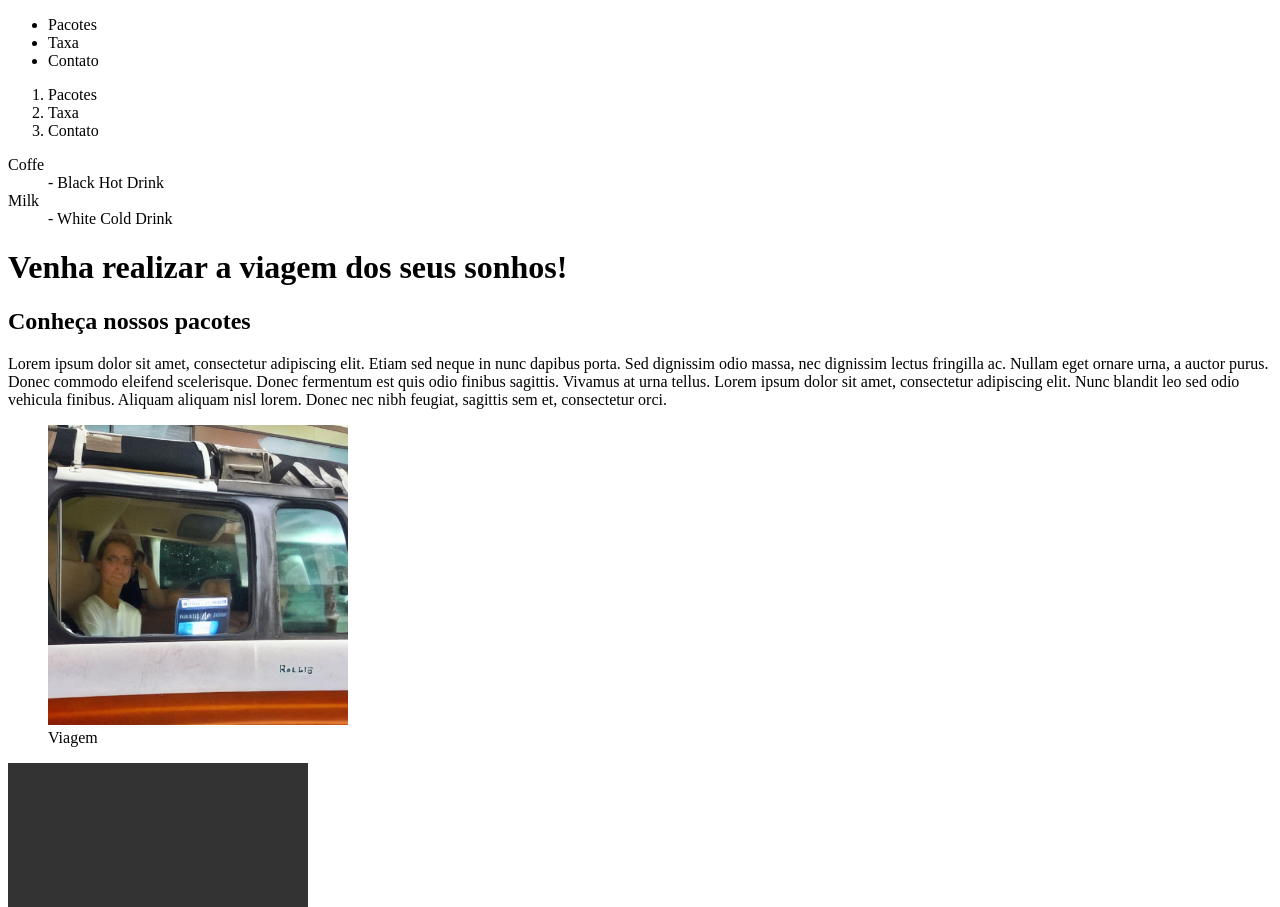
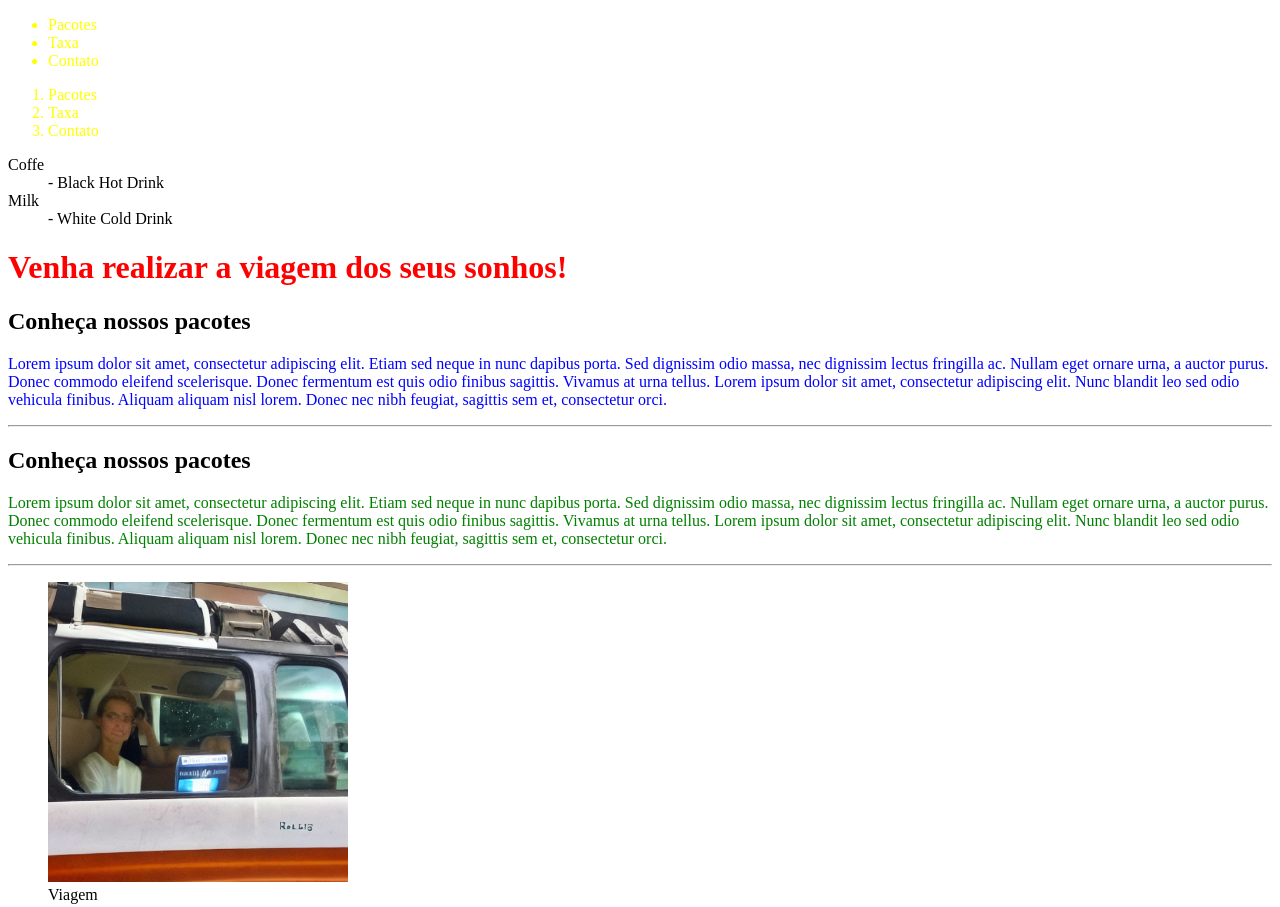
Before and after one commit to GetulioLT/Atividades-facul, a plain HTML site: page Html, CSS e Bootstrap/exemplo das aulas/index.html in a window 1280 px wide. Shown: the top 907 px of the page. Drawn offline with Linux system fonts and the light colour scheme; grey boxes are pictures that could not be loaded.

Commit message:
aula 7 HTML, CSS e Bootstrap
Começando stile com css

```diff
--- /dev/null
+++ b/Html, CSS e Bootstrap/exemplo das aulas/css/index.css
@@ -0,0 +1,3 @@
+li{
+    color: yellow;
+}
--- a/Html, CSS e Bootstrap/exemplo das aulas/index.html
+++ b/Html, CSS e Bootstrap/exemplo das aulas/index.html
@@ -4,6 +4,12 @@
     <meta charset="UTF-8">
     <meta name="viewport" content="width=device-width, initial-scale=1.0">
     <title>Viagem dos sonhos</title>
+    <style>
+        p{
+            color: green;
+        }
+    </style>
+    <link rel="stylesheet" href="css/index.css">
 </head>
 <body>
     <header>
@@ -27,8 +33,24 @@
                     <dd>- White Cold Drink</dd>
             </dl>
         </nav>
-        <h1>Venha realizar a viagem dos seus sonhos!</h1>
+        <h1 style="color: red;">Venha realizar a viagem dos seus sonhos!</h1>
     </header>
+
+    <section>
+        <h2>Conheça nossos pacotes</h2>
+        <p style="color: blue;">
+            Lorem ipsum dolor sit amet, consectetur adipiscing elit.
+            Etiam sed neque in nunc dapibus porta. Sed dignissim odio
+            massa, nec dignissim lectus fringilla ac. Nullam eget
+            ornare urna, a auctor purus. Donec commodo eleifend
+            scelerisque. Donec fermentum est quis odio finibus sagittis.
+            Vivamus at urna tellus. Lorem ipsum dolor sit amet,
+            consectetur adipiscing elit. Nunc blandit leo sed odio
+            vehicula finibus. Aliquam aliquam nisl lorem. Donec nec nibh
+            feugiat, sagittis sem et, consectetur orci.
+        </p>
+        <hr>
+    </section>
 
     <section>
         <h2>Conheça nossos pacotes</h2>
@@ -43,6 +65,7 @@
             vehicula finibus. Aliquam aliquam nisl lorem. Donec nec nibh
             feugiat, sagittis sem et, consectetur orci.
         </p>
+        <hr>
     </section>
 
     <section>
```
